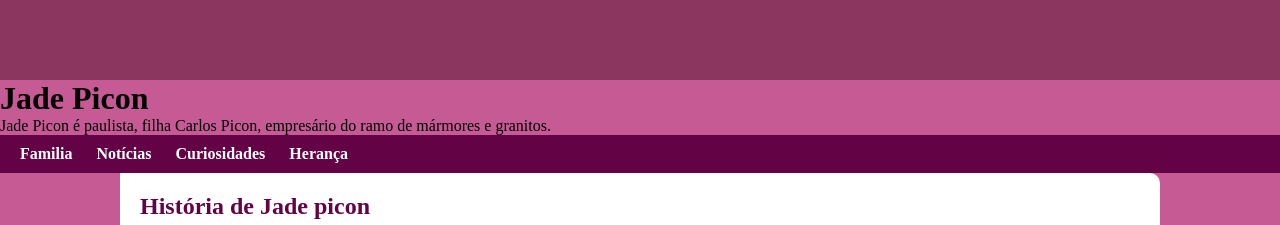
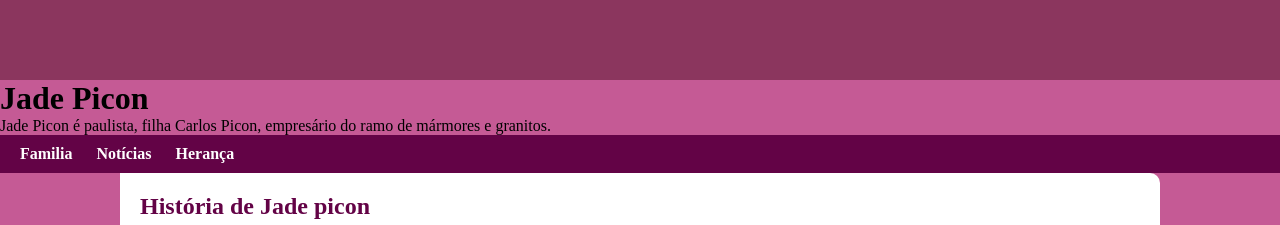
Before and after one commit to anacaroline0807/Html-Css, a plain HTML site: page Exercícios/Trabalho/index.html in a window 1280 px wide. Shown: the top 225 px of the page. Drawn offline with Linux system fonts and the light colour scheme; files whose address does not match are found by name.

Commit message:
Update index.html

```diff
--- a/Exercícios/Trabalho/index.html
+++ b/Exercícios/Trabalho/index.html
@@ -14,7 +14,6 @@
     <nav>
         <a href="#">Familia</a>
         <a href="#">Notícias</a>
-        <a href="#">Curiosidades</a>
         <a href="#">Herança</a>
     </nav>
     <main>
```
